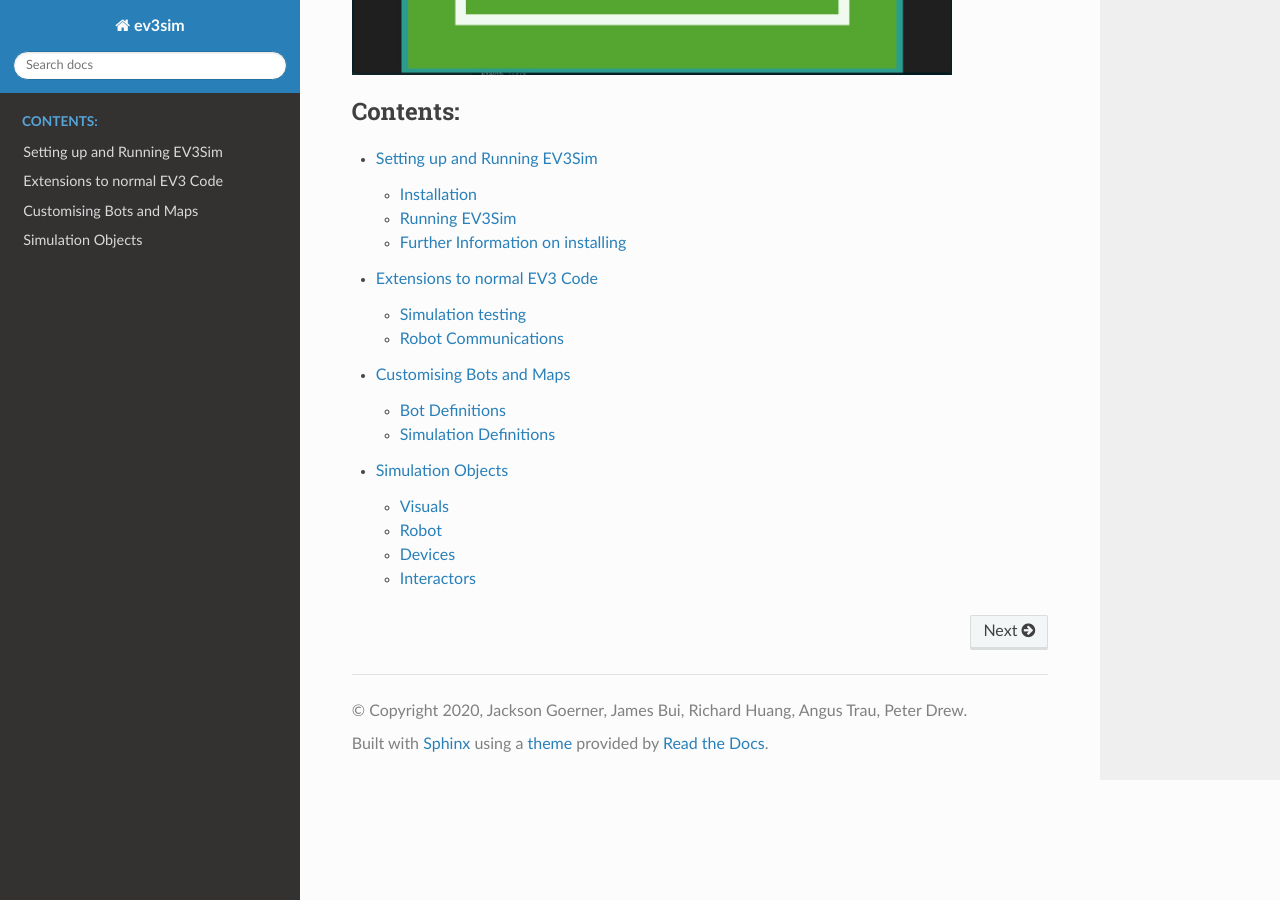
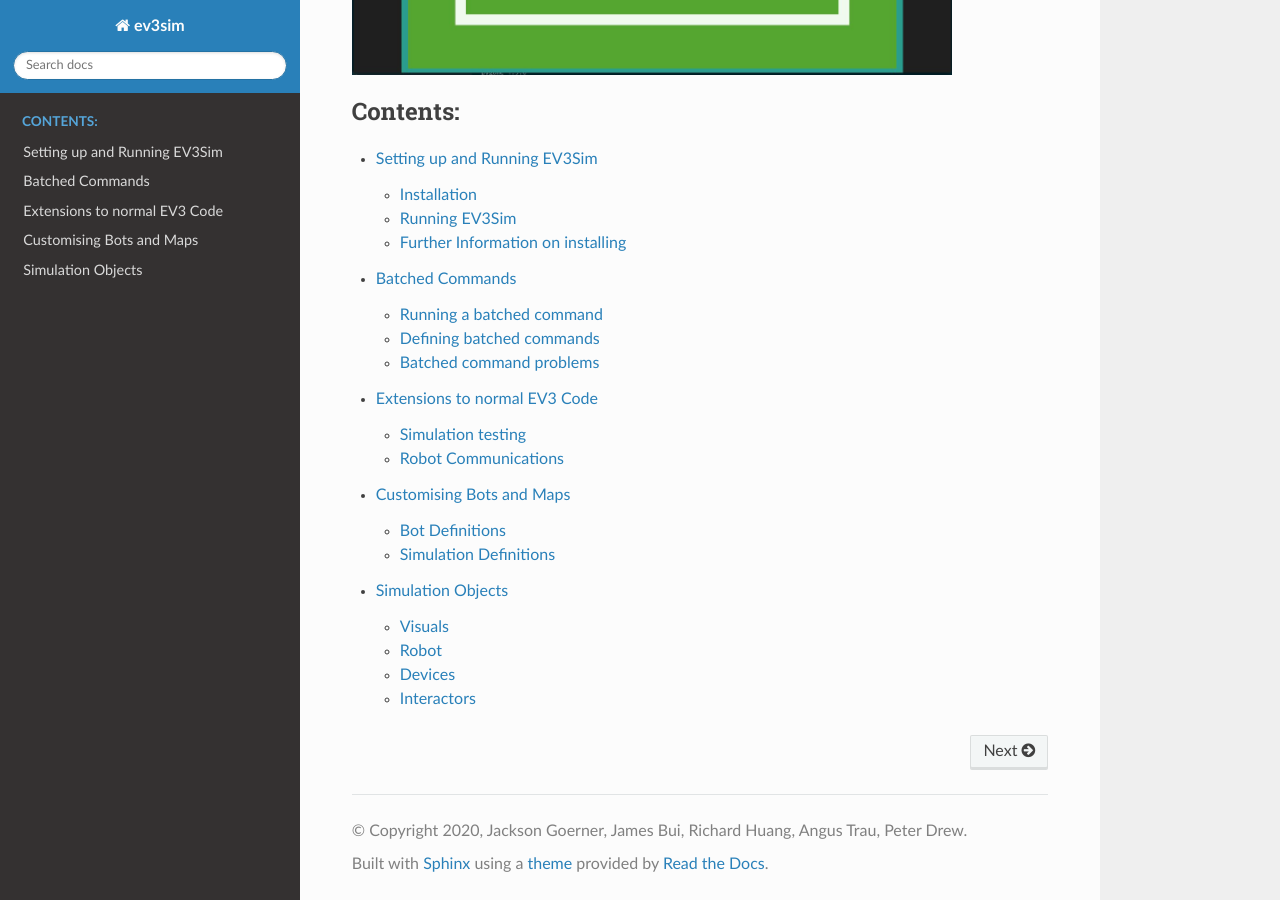
Before and after one commit to MelbourneHighSchoolRobotics/ev3sim, a Sphinx documentation site: the page built from docs/index.rst, in a window 1280 px wide and 900 px high, scrolled down 645 px. Built offline with Sphinx 7.4.7 and the Read the Docs theme 2.0.0, drawn with Linux system fonts in a browser that asks for light colours; some of the changed lines change nothing that is shown.

Commit message:
Add documentation on batched commands.

```diff
--- /dev/null
+++ b/docs/batched_commands.rst
@@ -0,0 +1,54 @@
+Batched Commands
+================
+
+Running a batched command
+-------------------------
+
+In the previous document, we run the simulator and attach script logic in two separate terminals.
+
+.. code-block:: bash
+
+    ev3sim bot.yaml
+    ev3attach demo.py Robot-0
+
+When testing robot code, as well as competitions, many of these commands will be the same however, and it would be much easier if the entire simulation, with code running, could be invoked by a single command.
+In fact, the simulator allows for this!
+
+To run the simulator with two bots both running the demo code, execute the following command:
+
+.. code-block:: bash
+
+    ev3sim -b soccer_competition.yaml
+
+This ``-b`` or ``--batch`` flag specifies to use the file ``soccer_competition.yaml`` as the information for the simulator, as well as attaching code to bots.
+
+Defining batched commands
+-------------------------
+
+You can write your own batched commands, just as you can write your own bot definitions and bot code. You can find the source for ``soccer_competition.yaml`` `here`_.
+
+.. _here: https://github.com/MelbourneHighSchoolRobotics/ev3sim/tree/main/ev3sim/batched_commands/soccer_competition.yaml
+
+The batched command file looks like the following:
+
+.. code-block:: yaml
+
+    preset_file: soccer.yaml
+    bots:
+    - name: bot.yaml
+      scripts:
+      - demo.py
+    - name: bot.yaml
+      scripts:
+      - demo.py
+
+The ``preset_file`` points to the preset to load (usually specified with the ``-p`` flag in ``ev3sim``, but defaults to ``soccer.yaml``).
+After this you can specify any boats to load, as well as scripts to attach to them.
+
+Batched command problems
+------------------------
+
+Batched commands don't properly pipe the output of scripts/simulator to the terminal, and so shouldn't be used if you need to use the ``print`` function.
+
+Additionally, if your computer is not powerful enough to run the number of bots specified with scripts attached, the command may just fail or hang.
+This method of loading robots is only supplied for ease of use, and has its problems.
--- a/docs/index.rst
+++ b/docs/index.rst
@@ -19,6 +19,7 @@
    :caption: Contents:
 
    setup
+   batched_commands
    ev3_extensions
    customisation
    system
```
